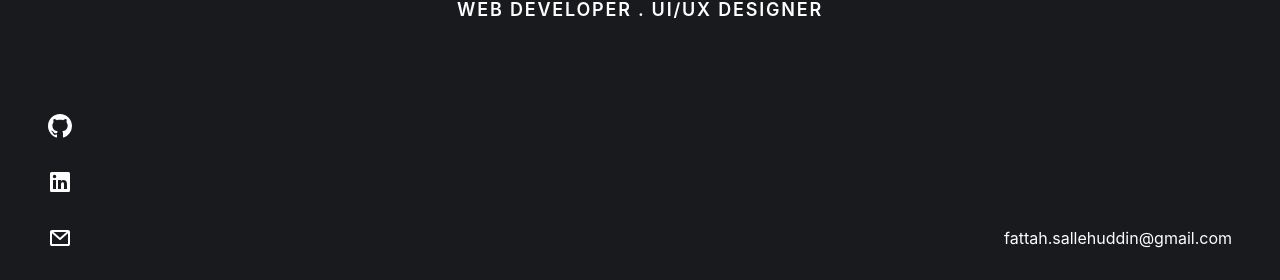
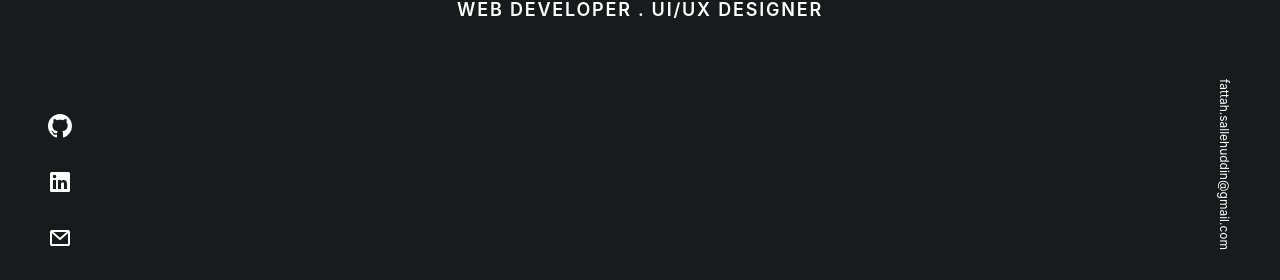
Before and after one commit to FattahSalleh/fattahsalleh.github.io, a React (Create React App) app in the folder fattah-portfolio/: page / in a window 1280 px wide. Shown: the part 422-702 px from the top of the page. Built offline with nearby package versions, Linux system fonts and the light colour scheme.

Commit message:
style: rotate writing mode of contact email right

```diff
--- a/fattah-portfolio/src/components/Contact/ContactOverlay.tsx
+++ b/fattah-portfolio/src/components/Contact/ContactOverlay.tsx
@@ -22,7 +22,7 @@ export default function ContactOverlay() {
 
 			<div className="h-auto w-fit fixed bottom-0 right-12 left-auto z-10 flex flex-column flex-no-wrap justify-between items-center">
 				<ul>
-					<div className="text-lightText my-8">
+					<div className="text-lightText my-8 text-xs [writing-mode:vertical-rl]">
 						<a href={mailtoUrl} target="_blank" rel="noreferrer">
 							<p>{emailContact ? emailContact.url : ""}</p>
 						</a>
```
